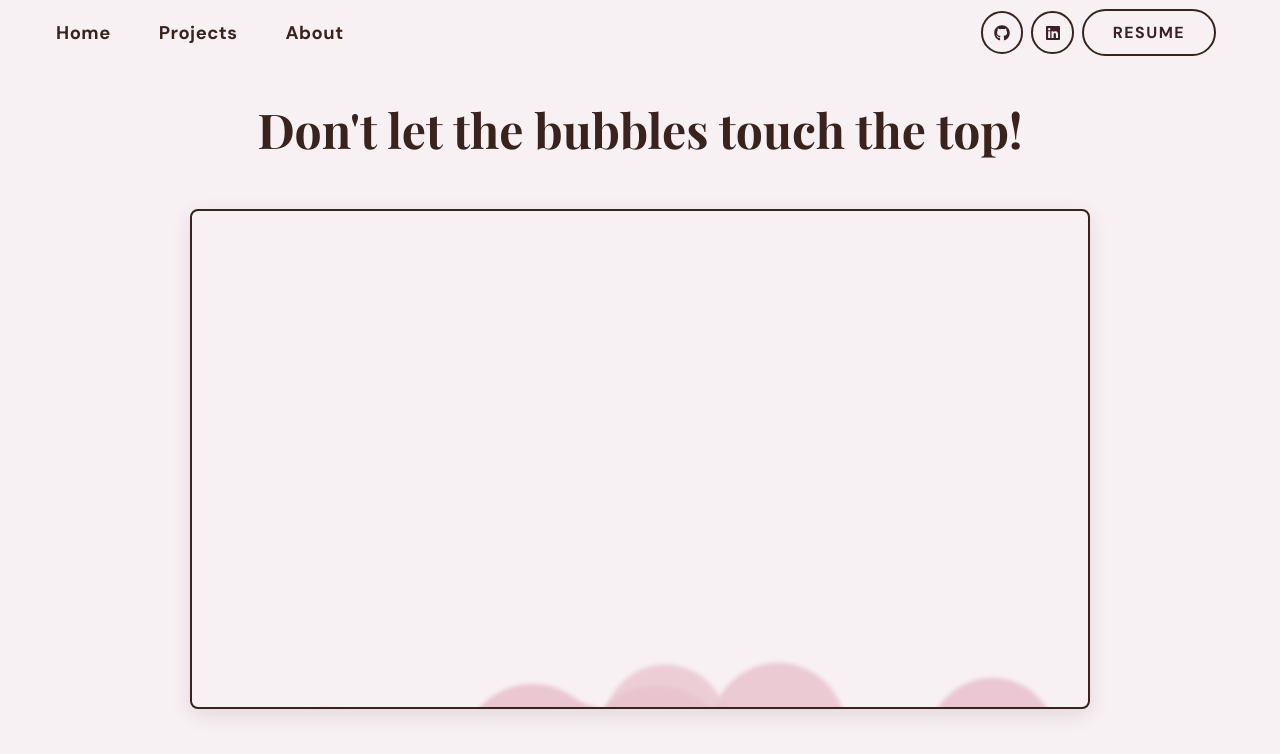
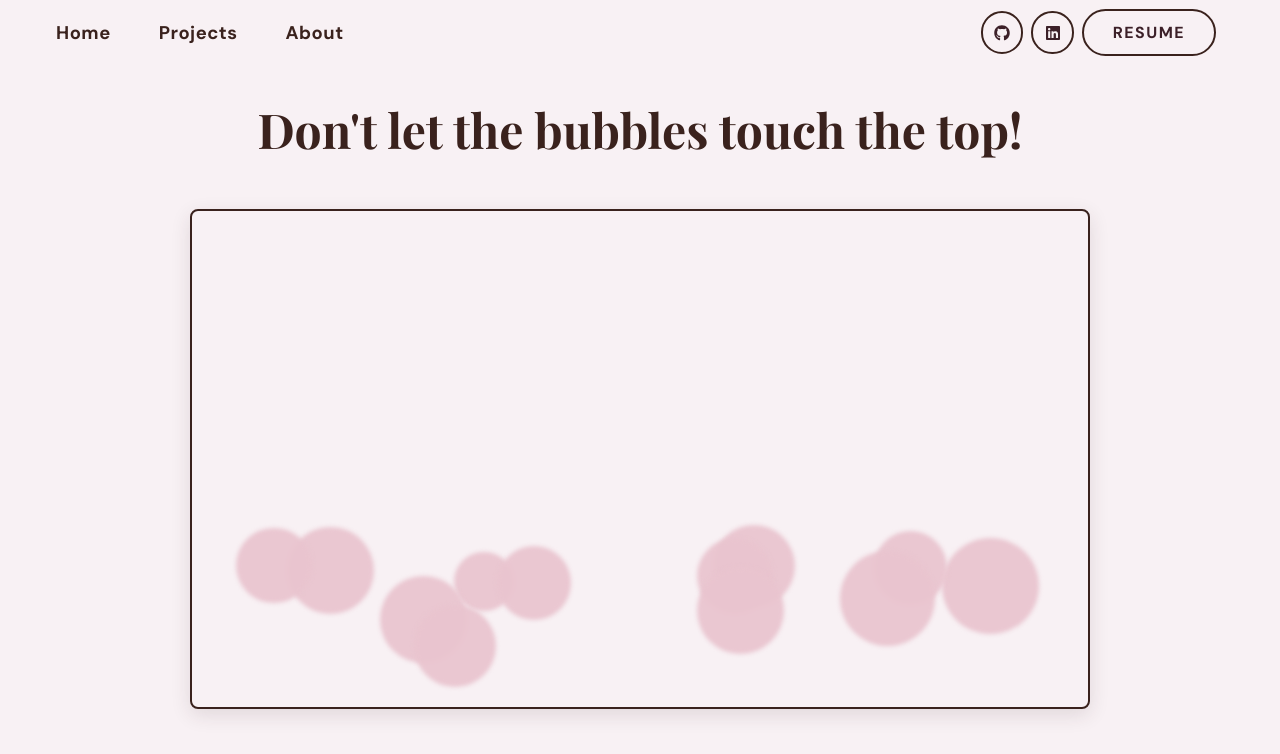
Before and after one commit to katag1001/portfolio, a React (Vite) app: page /bubble-game in a window 1280 px wide. Shown: the top 754 px of the page. Built offline with nearby package versions, Linux system fonts and the light colour scheme.

Commit message:
bubblepop

```diff
--- a/src/components/BubbleGame.jsx
+++ b/src/components/BubbleGame.jsx
@@ -1,53 +1,79 @@
-import React, { useState, useEffect } from 'react';
+import React, { useState, useEffect, useRef } from 'react';
 import './BubbleGame.css';
 
-const BubbleGame = ({
-  bubbleCount = 10,
-  width = '420px',
-  height = '300px',
-}) => {
+const BubbleGame = ({ bubbleCount = 5, width = 420, height = 300 }) => {
   const [bubbles, setBubbles] = useState([]);
+  const animationRef = useRef();
+  const globalSpeedRef = useRef(0.2); // initial speed for the first bubble
 
-  const createBubble = (id) => {
-    const size = 50 + Math.random() * 100;
-    const left = Math.random() * 90;
-    const duration = 15 + Math.random() * 15;
-    const delay = Math.random() * 15;
-    return { id, size, left, duration, delay, popped: false };
+  // Create a new bubble
+  const createBubble = () => {
+    const speedIncrement = 0.02; // each new bubble slightly faster
+    const newSpeed = globalSpeedRef.current + speedIncrement;
+    globalSpeedRef.current = newSpeed;
+
+    return {
+      id: Date.now() + Math.random(),
+      x: Math.random() * (width - 50),
+      y: 0,
+      size: 50 + Math.random() * 50,
+      speed: newSpeed, // constant speed
+      popped: false,
+    };
   };
 
-  // Initialize bubbles
+  // Release bubbles at random intervals until we reach bubbleCount
   useEffect(() => {
-    setBubbles(Array.from({ length: bubbleCount }, (_, i) => createBubble(i)));
+    const releaseBubble = () => {
+      setBubbles((prev) => [...prev, createBubble()]);
+      const nextDelay = 500 + Math.random() * 1000; // random interval
+      setTimeout(releaseBubble, nextDelay);
+    };
+    releaseBubble();
   }, [bubbleCount]);
 
+  // Pop a bubble
   const handlePop = (id) => {
     setBubbles((prev) =>
       prev.map((b) => (b.id === id ? { ...b, popped: true } : b))
     );
 
+    // Remove popped bubble and spawn new one after 0.3s
     setTimeout(() => {
       setBubbles((prev) =>
-        prev
-          .filter((b) => b.id !== id)
-          .concat([createBubble(Date.now())])
+        prev.filter((b) => b.id !== id).concat([createBubble()])
       );
     }, 300);
   };
 
+  // Animate bubbles at constant speed
+  useEffect(() => {
+    const animate = () => {
+      setBubbles((prev) =>
+        prev.map((b) => {
+          if (b.popped) return b;
+          return { ...b, y: b.y + b.speed }; // move at constant speed
+        })
+      );
+      animationRef.current = requestAnimationFrame(animate);
+    };
+
+    animationRef.current = requestAnimationFrame(animate);
+    return () => cancelAnimationFrame(animationRef.current);
+  }, []);
+
   return (
-    <div className="game_window" style={{ width, height }}>
+    <div className="game_window" style={{ width: `${width}px`, height: `${height}px` }}>
       <div className="game_bubble_layer">
-        {bubbles.map(({ id, size, left, duration, delay, popped }) => (
+        {bubbles.map(({ id, x, y, size, popped }) => (
           <span
             key={id}
             className={`game_bubble ${popped ? 'game_bubble_popped' : ''}`}
             style={{
               width: `${size}px`,
               height: `${size}px`,
-              left: `${left}%`,
-              animationDuration: `${duration}s`,
-              animationDelay: `${delay}s`,
+              left: `${x}px`,
+              bottom: `${y}px`,
             }}
             onMouseEnter={() => handlePop(id)}
           />
--- a/src/components/Header.jsx
+++ b/src/components/Header.jsx
@@ -34,7 +34,7 @@ function Header() {
           <Link to="/about-me" className="nav_link" onClick={() => setMenuOpen(false)}>
             About
           </Link>
-          {/* <Link to="/bubble-game" className="nav_link" onClick={() => setMenuOpen(false)}>
+           {/*<Link to="/bubble-game" className="nav_link" onClick={() => setMenuOpen(false)}>
             Bubble Game
           </Link> */}
         </nav>
--- a/src/components/bubbleGame.css
+++ b/src/components/bubbleGame.css
@@ -1,64 +1,51 @@
-/* Outer window */
+:root {
+  --background-color: rgba(248, 241, 244, 1);
+  --alternate-color: rgba(233, 196, 207, 0.95);
+  --dark-color: rgba(58, 34, 29, 1);
+  --light-color: rgba(255, 252, 253, 0.9);
+  --fun-color: rgb(154, 90, 107);
+  --box-shadow-color: rgba(60, 32, 40, 0.12);
+  --cursor-color:rgb(154, 90, 107);
+  --font-color-light: rgba(248, 241, 244, 1);
+  --font-color-dark: rgba(60, 32, 40, 1);
+  --font-body: 'Inter', sans-serif;
+  --font-heading: 'Playfair Display', serif;
+  --font-fun: 'DM Sans', sans-serif;
+}
+
 .game_window {
   position: relative;
   overflow: hidden;
-  border: 2px solid var(--dark-color, #333);
+  border: 2px solid var(--dark-color);
   border-radius: 8px;
   background-color: transparent;
-  box-shadow: 0 6px 20px var(--box-shadow-color, rgba(0,0,0,0.2));
+  box-shadow: 0 6px 20px var(--box-shadow-color);
+  width: 900px;
+  height: 500px;
 }
 
-/* Bubble containment layer */
 .game_bubble_layer {
   position: absolute;
   inset: 0;
   overflow: hidden;
 }
 
-/* Individual bubbles */
 .game_bubble {
   position: absolute;
-  bottom: -120px;
   border-radius: 50%;
-  background: var(--alternate-color, #6EC1E4);
+  background: var(--alternate-color);
   filter: blur(2px);
-  animation: game_float_up linear infinite;
   pointer-events: auto;
-  transform-origin: center;
+  transform-origin: center bottom;
 }
 
-/* Float animation */
-@keyframes game_float_up {
-  0% {
-    transform: translateY(0) translateX(0);
-    opacity: 0;
-  }
-  10% {
-    opacity: 1;
-  }
-  100% {
-    transform: translateY(-130%) translateX(40px);
-    opacity: 0;
-  }
-}
-
-/* Pop animation — additive scaling/fade */
+/* Pop animation */
 .game_bubble_popped {
   animation: game_pop 0.3s forwards;
 }
 
-/* Pop keyframes */
 @keyframes game_pop {
-  0% {
-    transform: scale(1);
-    opacity: 1;
-  }
-  50% {
-    transform: scale(1.5);
-    opacity: 0.7;
-  }
-  100% {
-    transform: scale(0);
-    opacity: 0;
-  }
+  0% { transform: scale(1); opacity: 1; }
+  50% { transform: scale(1.5); opacity: 0.7; }
+  100% { transform: scale(0); opacity: 0; }
 }
--- a/src/pages/Bubbles.jsx
+++ b/src/pages/Bubbles.jsx
@@ -11,7 +11,7 @@ const Bubbles = () => {
       <div className="bubbles_content">
         <h1 className="bubbles_title">Don't let the bubbles touch the top!</h1>
         <div className="bubbles_game_wrapper">
-          <BubbleGame bubbleCount={20} width="900px" height="500px" />
+         <BubbleGame width={900} height={500} />
         </div>
       </div>
     </div>
```
